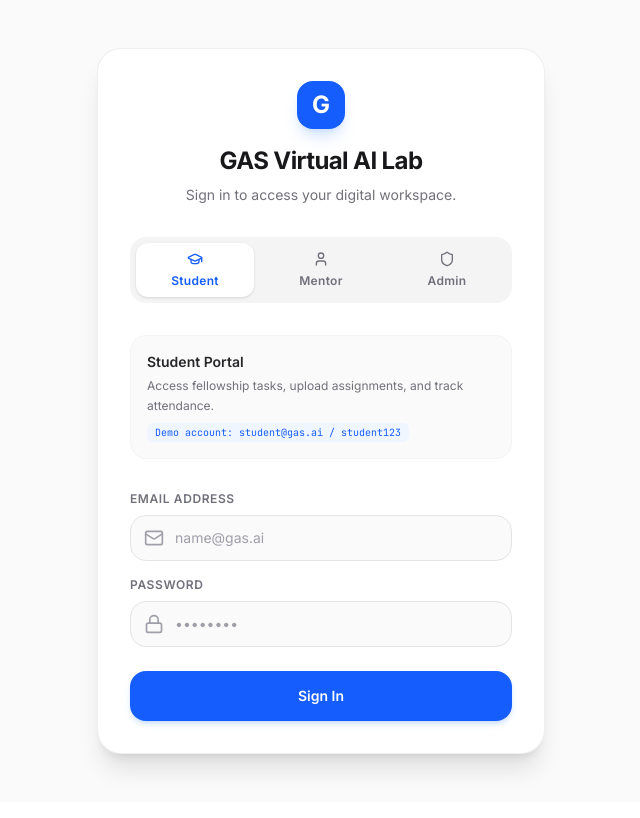
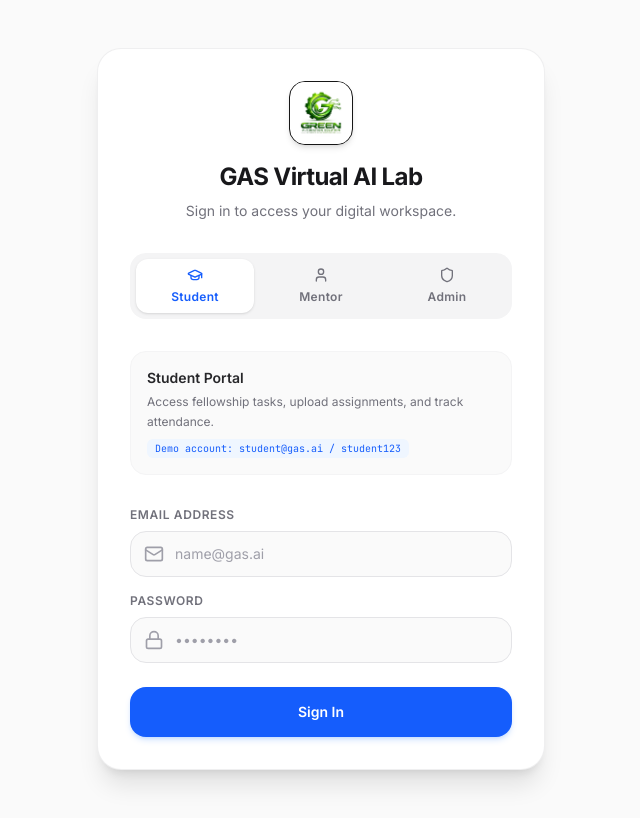
Before and after one commit to prasannab4362/GASVirutallab, a Next.js app: page /login in a window 1280 px wide. Shown: the whole page, without its empty margins (319-959 px from the left). Built offline with nearby package versions, Linux system fonts and the light colour scheme; no server answers.

Commit message:
feat: brand app with green automation solution logo and generate unique certificates with student name and matric suffix

```diff
--- a/prisma/seed.ts
+++ b/prisma/seed.ts
@@ -249,9 +249,9 @@ async function main() {
     data: {
       studentId: student.id,
       programId: program.id,
-      certificateNumber: "GAS-2026-ALEX",
-      verificationUrl: "/verify?id=GAS-2026-ALEX",
-      qrCodeData: "GAS-2026-ALEX",
+      certificateNumber: "GAS-2026-ALEX-0089",
+      verificationUrl: "/verify?id=GAS-2026-ALEX-0089",
+      qrCodeData: "GAS-2026-ALEX-0089",
       issueDate: new Date("2026-05-15"),
       status: "VALID",
     },
--- a/src/app/login/page.tsx
+++ b/src/app/login/page.tsx
@@ -70,9 +70,11 @@ export default function LoginPage() {
 
         {/* Brand Header */}
         <div className="text-center">
-          <div className="w-12 h-12 rounded-2xl bg-blue-600 flex items-center justify-center text-white font-bold text-2xl mx-auto shadow-lg shadow-blue-500/20 mb-4">
-            G
-          </div>
+          <img
+            src="/logo.jpg"
+            alt="Green Automation Solution Logo"
+            className="w-16 h-16 rounded-2xl object-contain bg-white border border-zinc-150 shadow-md mx-auto mb-4"
+          />
           <h2 className="text-2xl font-bold tracking-tight text-zinc-900 dark:text-zinc-55">
             GAS Virtual AI Lab
           </h2>
--- a/src/app/page.tsx
+++ b/src/app/page.tsx
@@ -41,7 +41,7 @@ export default function LandingPage() {
 
   const faqs = [
     { q: "What is the GAS Virtual AI Lab?", a: "We provide an immersive, cohort-based learning platform where students execute real-world machine learning and deep learning projects under the direct guidance of industry mentors." },
-    { q: "How does the certificate verification work?", a: "Every graduate receives a unique certificate number (e.g. GAS-2026-ALEX). You can input this code directly on our homepage to instantly verify the certificate's validity and see the student's program details." },
+    { q: "How does the certificate verification work?", a: "Every graduate receives a unique certificate number (e.g. GAS-2026-ALEX-0089). You can input this code directly on our homepage to instantly verify the certificate's validity and see the student's program details." },
     { q: "Who are the mentors?", a: "Our mentors are seasoned practitioners, PhDs, and engineers working on production AI systems in top technology firms and research labs." }
   ];
 
@@ -51,9 +51,11 @@ export default function LandingPage() {
       {/* Navigation */}
       <nav className="h-16 bg-white/70 backdrop-blur-md sticky top-0 border-b border-zinc-200/60 flex items-center justify-between px-6 sm:px-12 z-30">
         <Link href="/" className="flex items-center gap-2">
-          <div className="w-8 h-8 rounded-lg bg-blue-600 flex items-center justify-center text-white font-bold text-lg shadow-md shadow-blue-500/20">
-            G
-          </div>
+          <img
+            src="/logo.jpg"
+            alt="Green Automation Solution Logo"
+            className="w-8 h-8 rounded-lg object-contain bg-white border border-zinc-150 shadow-sm"
+          />
           <span className="font-bold text-zinc-950 tracking-tight text-lg">GAS Virtual Lab</span>
         </Link>
 
@@ -128,7 +130,7 @@ export default function LandingPage() {
                 type="text"
                 required
                 suppressHydrationWarning
-                placeholder="Enter certificate number (e.g. GAS-2026-ALEX)"
+                placeholder="Enter certificate number (e.g. GAS-2026-ALEX-0089)"
                 value={certNumber}
                 onChange={(e) => setCertNumber(e.target.value)}
                 className="w-full pl-11 pr-4 py-3.5 bg-zinc-800 border border-zinc-700/80 rounded-2xl text-white placeholder-zinc-500 focus:outline-none focus:ring-2 focus:ring-blue-600/40 focus:border-blue-500 text-sm transition-all"
--- a/src/app/verify/page.tsx
+++ b/src/app/verify/page.tsx
@@ -16,9 +16,11 @@ export default async function VerifyPage({
       {/* Header */}
       <header className="h-16 bg-white border-b border-zinc-200/60 flex items-center justify-between px-6 sm:px-12">
         <Link href="/" className="flex items-center gap-2">
-          <div className="w-8 h-8 rounded-lg bg-blue-600 flex items-center justify-center text-white font-bold text-lg shadow-md shadow-blue-500/20">
-            G
-          </div>
+          <img
+            src="/logo.jpg"
+            alt="Green Automation Solution Logo"
+            className="w-8 h-8 rounded-lg object-contain bg-white border border-zinc-150 shadow-sm"
+          />
           <span className="font-bold text-zinc-950 tracking-tight text-lg">GAS Virtual Lab</span>
         </Link>
         <Link
--- a/src/components/navbar.tsx
+++ b/src/components/navbar.tsx
@@ -115,7 +115,14 @@ export default function Navbar({ role, userName, notifications }: NavbarProps) {
           {/* Side Drawer menu */}
           <div className="relative flex flex-col w-72 max-w-xs h-full bg-white shadow-xl animate-slide-right py-4 z-40">
             <div className="flex items-center justify-between px-4 pb-4 border-b border-zinc-200/80">
-              <span className="font-bold text-zinc-950 text-sm">GAS Virtual Lab</span>
+              <div className="flex items-center gap-1.5">
+                <img
+                  src="/logo.jpg"
+                  alt="Green Automation Solution Logo"
+                  className="w-6 h-6 rounded-md object-contain bg-white border border-zinc-150 shadow-sm"
+                />
+                <span className="font-bold text-zinc-950 text-xs">GAS Virtual Lab</span>
+              </div>
               <button
                 onClick={() => setIsMobileMenuOpen(false)}
                 className="p-1.5 rounded-lg text-zinc-500 hover:bg-zinc-100 transition-colors"
--- a/src/components/sidebar.tsx
+++ b/src/components/sidebar.tsx
@@ -77,9 +77,11 @@ export default function Sidebar({ role, userName }: SidebarProps) {
       {/* Header / Brand */}
       <div className="h-16 flex items-center px-6 border-b border-zinc-200/80 bg-zinc-50/50">
         <Link href="/" className="flex items-center gap-2">
-          <div className="w-8 h-8 rounded-lg bg-blue-600 flex items-center justify-center text-white font-bold text-lg shadow-md shadow-blue-500/20">
-            G
-          </div>
+          <img
+            src="/logo.jpg"
+            alt="Green Automation Solution Logo"
+            className="w-8 h-8 rounded-lg object-contain bg-white border border-zinc-150 shadow-sm"
+          />
           <div>
             <span className="font-semibold text-zinc-950 font-sans tracking-tight block leading-none">GAS Virtual Lab</span>
             <span className="text-[10px] text-zinc-500 font-medium block mt-0.5 tracking-wider uppercase">{role} PORTAL</span>
--- a/src/components/students-manager.tsx
+++ b/src/components/students-manager.tsx
@@ -548,7 +548,11 @@ export default function StudentsManager({ students: initialStudents, batches, pr
                       onClick={() => {
                         setSelectedStudentForCert(s);
                         setShowCertForm(true);
-                        setCertNumber(`GAS-2026-${s.user.name.split(" ")[0].toUpperCase()}`);
+                        const namePart = s.user.name.split(" ")[0].replace(/[^a-zA-Z]/g, "").toUpperCase();
+                        const matricSuffix = s.matricNumber
+                          ? s.matricNumber.split("-").pop()?.toUpperCase() || ""
+                          : s.id.substring(0, 4).toUpperCase();
+                        setCertNumber(`GAS-2026-${namePart}-${matricSuffix}`);
                       }}
                       className="p-1.5 text-zinc-400 hover:text-emerald-600 hover:bg-zinc-50 dark:hover:bg-zinc-800 rounded-lg transition-all inline-flex"
                       title="Release Certificate"
```
Also changed, not shown: public/logo.jpg (added).
